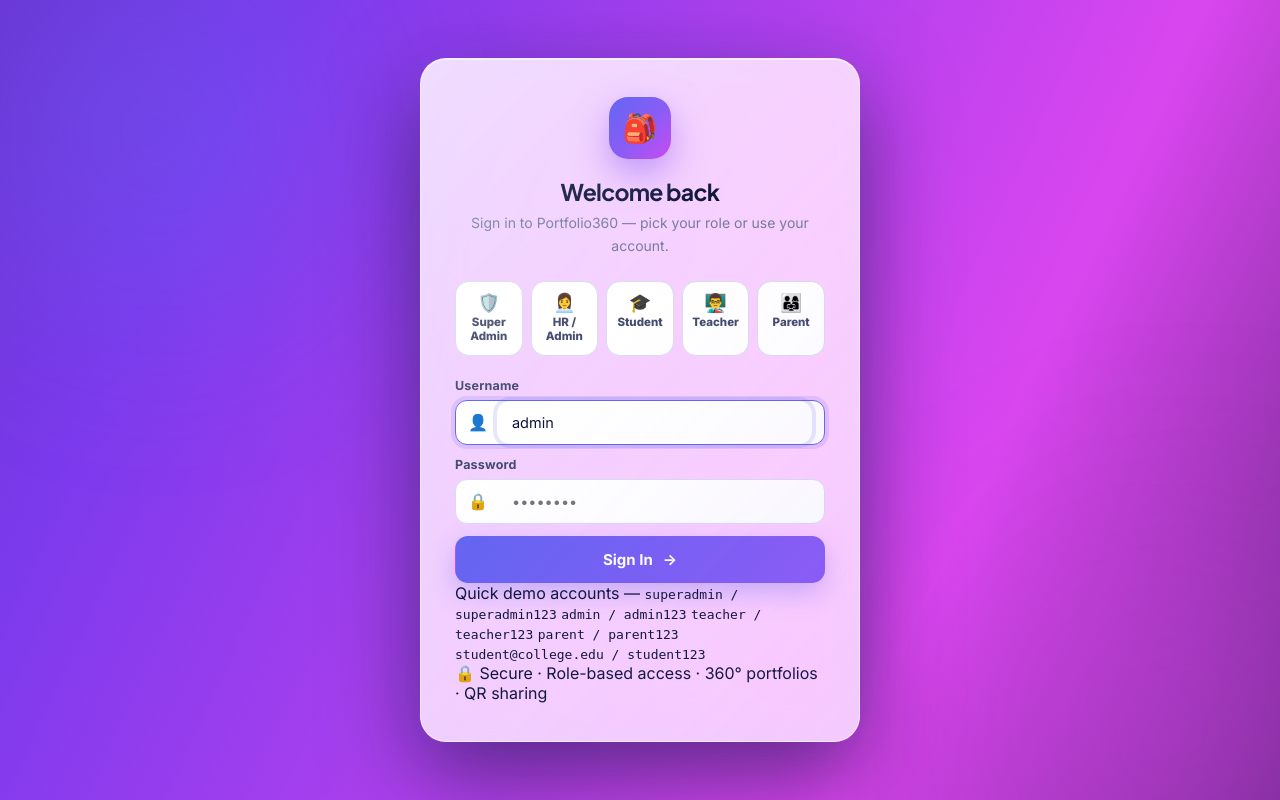
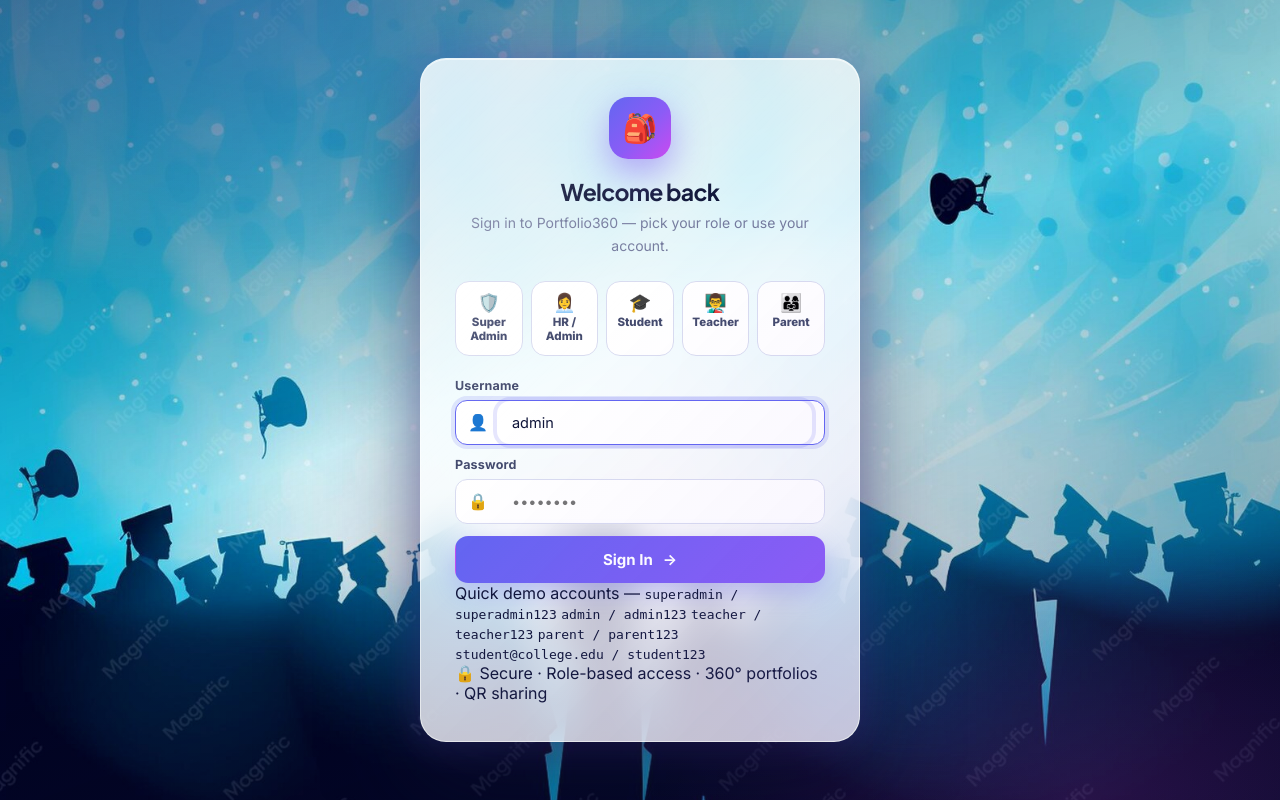
Before and after one commit to bharathkumarc9788-spec/bk-bharath, a Django app: page /login/ in a window 1280 px wide. Run offline with Django 5.2, Linux system fonts and the light colour scheme; data that the repository does not hold is empty.

Commit message:
feat: login page background image (blue graduation / student silhouettes) with subtle ken-burns zoom + indigo vignette

```diff
--- a/backend/web/static/web/global.css
+++ b/backend/web/static/web/global.css
@@ -622,37 +622,31 @@ a.tr-hover:hover td { background: #f6f7ff; }
   display: grid; align-items: center; justify-content: center;
   padding: 24px;
   position: relative; overflow: hidden;
+  background: linear-gradient(160deg, rgba(15, 18, 48, 0.60), rgba(13, 16, 48, 0.38));
+}
+/* Background image + slow premium zoom (ken-burns) */
+.login-page::before {
+  content: '';
+  position: absolute; inset: 0;
+  background-image: url('login-bg.jpg');
+  background-size: cover;
+  background-position: center;
+  transform-origin: center;
+  animation: loginZoom 26s ease-in-out infinite alternate;
+}
+/* soft indigo vignette so the glass card stays readable */
+.login-page::after {
+  content: '';
+  position: absolute; inset: 0;
   background:
-    linear-gradient(115deg, #0d1030 0%, #26206b 30%, #7c3aed 60%, #d946ef 80%, #0d1030 100%);
-  background-size: 280% 280%;
-  animation: loginAurora 16s ease-in-out infinite;
+    radial-gradient(900px 500px at 18% 0%, rgba(129, 140, 248, 0.22), transparent 60%),
+    radial-gradient(800px 480px at 85% 100%, rgba(217, 70, 239, 0.16), transparent 55%),
+    linear-gradient(160deg, rgba(13, 16, 48, 0.5) 0%, transparent 45%, rgba(13, 16, 48, 0.42) 100%);
+  pointer-events: none;
 }
-@keyframes loginAurora {
-  0%   { background-position: 0% 50%; }
-  50%  { background-position: 100% 50%; }
-  100% { background-position: 0% 50%; }
-}
-/* floating glow blobs over the animated gradient */
-.login-page::before, .login-page::after {
-  content: '';
-  position: absolute; border-radius: 50%;
-  filter: blur(70px); opacity: 0.5;
-  animation: blobFloat 16s ease-in-out infinite alternate;
-}
-.login-page::before {
-  width: 560px; height: 560px;
-  background: radial-gradient(circle, rgba(99, 102, 241, 0.8), transparent 65%);
-  top: -160px; left: -140px;
-}
-.login-page::after {
-  width: 600px; height: 600px;
-  background: radial-gradient(circle, rgba(217, 70, 239, 0.7), transparent 65%);
-  bottom: -200px; right: -160px;
-  animation-delay: -8s;
-}
-@keyframes blobFloat {
-  from { transform: translate(0, 0) scale(1); }
-  to { transform: translate(46px, 34px) scale(1.15); }
+@keyframes loginZoom {
+  from { transform: scale(1) translateY(0); }
+  to { transform: scale(1.08) translateY(-10px); }
 }
 
 /* frosted glass card */
```
Also changed, not shown: backend/web/static/web/login-bg.jpg (added).
